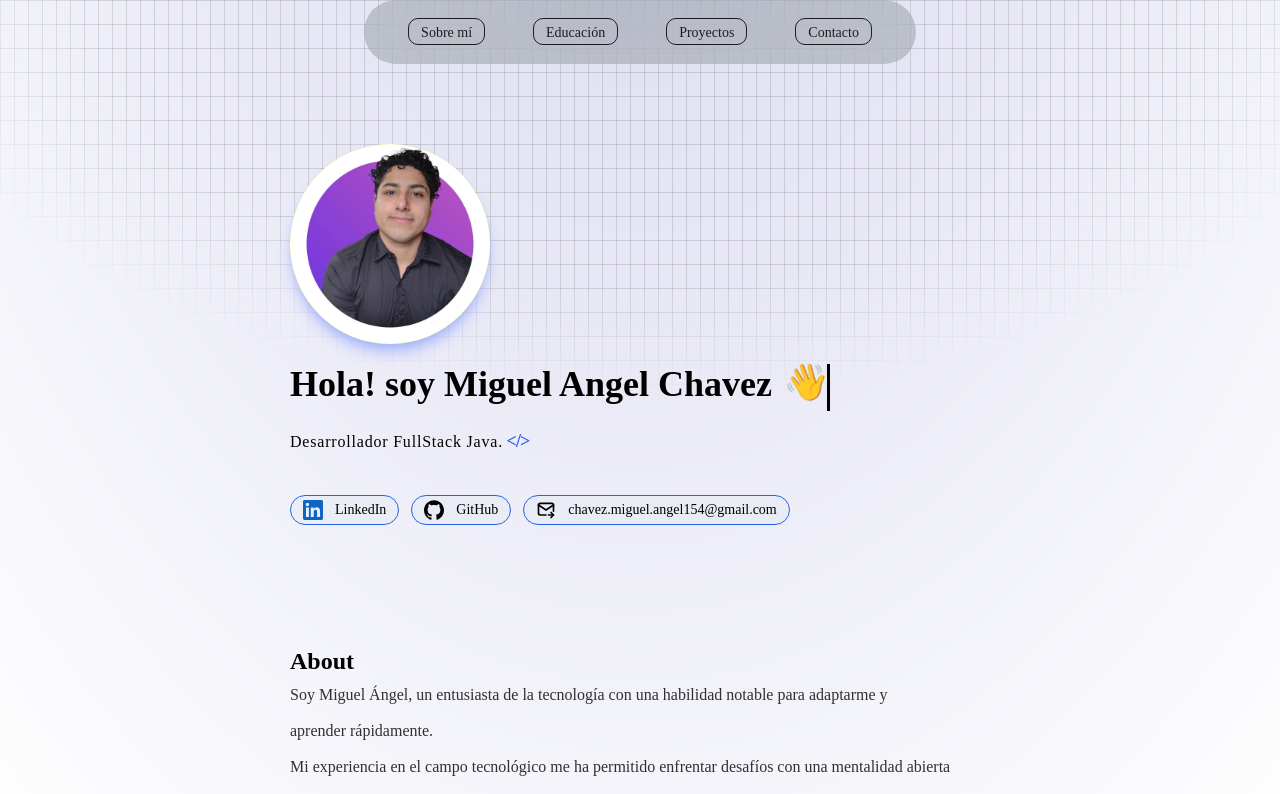
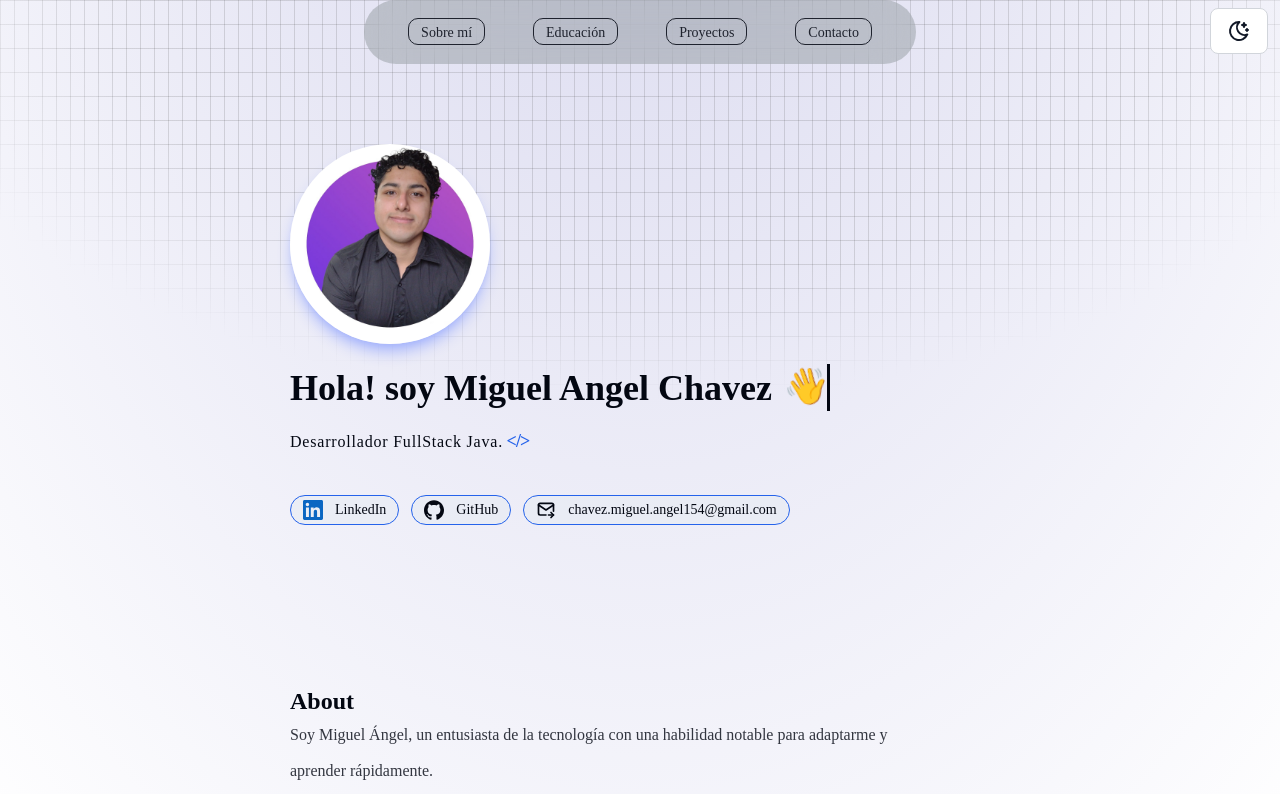
Before and after one commit to MiguelAChavez/Porfolio, a React (Vite) app: page / in a window 1280 px wide. Shown: the top 794 px of the page. Built offline with nearby package versions, Linux system fonts and the light colour scheme.

Commit message:
Add theme toggling functionality and update UI components

```diff
--- a/index.html
+++ b/index.html
@@ -10,7 +10,7 @@
   <meta name="keywords" content="desarrollo web, Miguel Angel, Miguel Angel Chavez">
 </head>
 
-<body class=" bg-white bg-[radial-gradient(ellipse_80%_80%_at_50%_-20%,rgba(120,119,198,0.3),rgba(255,255,255,0))]
+<body class="dark:text-cyan-50 text-gray-950 bg-white bg-[radial-gradient(ellipse_80%_80%_at_50%_-20%,rgba(120,119,198,0.3),rgba(255,255,255,0))]
   dark:bg-[conic-gradient(at_bottom_left,_var(--tw-gradient-stops))] from-gray-900 via-[#0e0118] ">
   <div id="root"></div>
   <script type="module" src="./src/main.jsx"></script>
--- /dev/null
+++ b/src/assets/Icon/ThemeIcons.jsx
@@ -0,0 +1,54 @@
+import React from "react";
+
+export const DarkIcon = ({ className }) => {
+  return (
+    <svg
+      className={className && ""}
+      xmlns="http://www.w3.org/2000/svg"
+      width="24"
+      height="24"
+      viewBox="0 0 24 24"
+      strokeWidth="2"
+      stroke="currentColor"
+      fill="none"
+      strokeLinecap="round"
+      strokeLinejoin="round"
+    >
+      <path stroke="none" d="M0 0h24v24H0z" fill="none" />
+      <path d="M12 3c.132 0 .263 0 .393 0a7.5 7.5 0 0 0 7.92 12.446a9 9 0 1 1 -8.313 -12.454z" />
+      <path d="M17 4a2 2 0 0 0 2 2a2 2 0 0 0 -2 2a2 2 0 0 0 -2 -2a2 2 0 0 0 2 -2" />
+      <path d="M19 11h2m-1 -1v2" />
+    </svg>
+  );
+};
+
+export const LightIcon = ({ className }) => {
+  return (
+    <svg
+      className={className && ""}
+      xmlns="http://www.w3.org/2000/svg"
+      width="24"
+      height="24"
+      viewBox="0 0 24 24"
+      strokeWidth="2"
+      stroke="currentColor"
+      fill="none"
+      strokeLinecap="round"
+      strokeLinejoin="round"
+    >
+      <path stroke="none" d="M0 0h24v24H0z" fill="none" />
+      <path d="M12 12m-4 0a4 4 0 1 0 8 0a4 4 0 1 0 -8 0" />
+      <path d="M3 12h1m8 -9v1m8 8h1m-9 8v1m-6.4 -15.4l.7 .7m12.1 -.7l-.7 .7m0 11.4l.7 .7m-12.1 -.7l-.7 .7">
+        <animate
+          attributeName="d"
+          dur="4s"
+          repeatCount="indefinite"
+          values="
+            M3 12.6h-2m11 -11v3m8 8h3m-11 11v-3m-6.4 -15.4l.7 .7m12.1 -.7l-.7 .7m0 11.4l.8 .7m-12.1 -.7l-.7 .7;
+            M3 12h1m8 -9v1m8 8h1m-9 8v1m-6.4 -15.4l.7 .7m12.1 -.7l-.7 .7m0 11.4l.7 .7m-12.1 -.7l-.7 .7;
+            M3 12.6h-2m11 -11v3m8 8h3m-11 11v-3m-6.4 -15.4l.7 .7m12.1 -.7l-.7 .7m0 11.4l.8 .7m-12.1 -.7l-.7 .7;"
+        />
+      </path>
+    </svg>
+  );
+};
--- a/src/components/App/App.jsx
+++ b/src/components/App/App.jsx
@@ -19,7 +19,7 @@ const App = () => {
       <main className="app flex justify-center">
         <Container>
           <Profile />
-          <h1 className="text-typing text-4xl font-bold">
+          <h1 className="text-typing text-4xl py-1 font-bold">
             Hola! soy Miguel Angel Chavez <span className="hand">👋</span>
           </h1>
 
@@ -58,7 +58,7 @@ const App = () => {
             </Badge>
           </ul>
         </section>
-        <Container id={"My"} className={"pt-20-"}>
+        <Container id={"My"} className={"pt-20"}>
           <h2 className="text-2xl font-semibold">About</h2>
           <article className="text-pretty opacity-80 leading-9">
             <p>
--- a/src/components/App/app.css
+++ b/src/components/App/app.css
@@ -44,7 +44,6 @@
     }
 }
 
-
 @keyframes typing {
     from {
         width: 0;
--- a/src/components/Header/ButtonNav.jsx
+++ b/src/components/Header/ButtonNav.jsx
@@ -3,7 +3,7 @@ import style from "../../css/header.module.css";
 
 const ButtonNav = ({ text, idComp }) => {
   return (
-    <li className={`${style.item} px-3 py-1`}>
+    <li className={`${style.item} px-3 py-1 `}>
       <a href={idComp} className="text-sm">
         {text}
       </a>
--- a/src/components/Header/Header.jsx
+++ b/src/components/Header/Header.jsx
@@ -2,6 +2,7 @@ import React from "react";
 import style from "../../css/header.module.css";
 import ButtonNav from "./ButtonNav";
 import { v4 as uuidv4 } from "uuid";
+import ToggleTheme from "../ToggleTheme";
 
 const buttons = [
   { text: "Sobre mí", idComp: "#My" },
@@ -12,7 +13,7 @@ const buttons = [
 
 const Header = () => {
   return (
-    <header className="flex justify-center items-center py-3">
+    <header className="relative flex justify-center items-center py-3">
       <nav className="fixed top-0 flex justify-center flex-row gap-x-10 py-5 px-5 dark:bg-indigo-950/35">
         <ul>
           {buttons.map((element) => (
@@ -24,6 +25,7 @@ const Header = () => {
           ))}
         </ul>
       </nav>
+      <ToggleTheme className={"fixed top-2  right-1"}></ToggleTheme>
     </header>
   );
 };
--- /dev/null
+++ b/src/components/ToggleTheme.jsx
@@ -0,0 +1,40 @@
+import React, { useEffect, useState } from "react";
+import { DarkIcon, LightIcon } from "../assets/Icon/ThemeIcons";
+import { ButtonHTMLAttributes } from "react";
+
+const ToggleTheme = ({ className, ...props }) => {
+  const [isDark, setIsDark] = useState(() => {
+    const storedTheme = JSON.parse(localStorage.getItem("theme"));
+    if (storedTheme !== null) {
+      return storedTheme;
+    }
+    return window.matchMedia("(prefers-color-scheme: dark)").matches;
+  });
+
+  useEffect(() => {
+    localStorage.setItem("theme", JSON.stringify(isDark));
+    document.documentElement.setAttribute(
+      "data-theme",
+      isDark ? "dark" : "light"
+    );
+  }, [isDark]);
+
+  const handleClick = () => {
+    setIsDark(!isDark);
+  };
+
+  return (
+    <div className={className}>
+      <button
+        {...props}
+        onClick={handleClick}
+        type="button"
+        className="text-gray-900 bg-white border border-gray-300 focus:outline-none hover:bg-gray-100 focus:ring-4 focus:ring-sky-600/45 font-medium rounded-lg text-sm px-4 py-2.5 me-2 mb-2 dark:bg-gray-800 dark:text-white dark:border-gray-600 dark:hover:bg-gray-700 dark:hover:border-gray-600 dark:focus:ring-blue-700/60"
+      >
+        {isDark ? <LightIcon /> : <DarkIcon />}
+      </button>
+    </div>
+  );
+};
+
+export default ToggleTheme;
--- a/src/css/index.css
+++ b/src/css/index.css
@@ -18,7 +18,6 @@ html {
 
 :root {
    color-scheme: light dark;
-
    --scrollbar-border-thickness: 0px;
    --show-double-buttons: none;
    --scrollbar-width: 15px;
--- a/src/css/perfil.module.css
+++ b/src/css/perfil.module.css
@@ -2,7 +2,6 @@
     width: 200px;
     height: 200px;
     border-radius: 50%;
-    background-color: rgb(199, 238, 28);
     overflow: hidden;
     margin-bottom: 20px;
 }
--- a/tailwind.config.js
+++ b/tailwind.config.js
@@ -1,5 +1,6 @@
 /** @type {import('tailwindcss').Config} */
 export default {
+  darkMode: ["class", "[data-theme=dark]"],
   content: ["./index.html", "./src/**/*.{js,ts,jsx,tsx}"],
   theme: {
     extend: {
```
